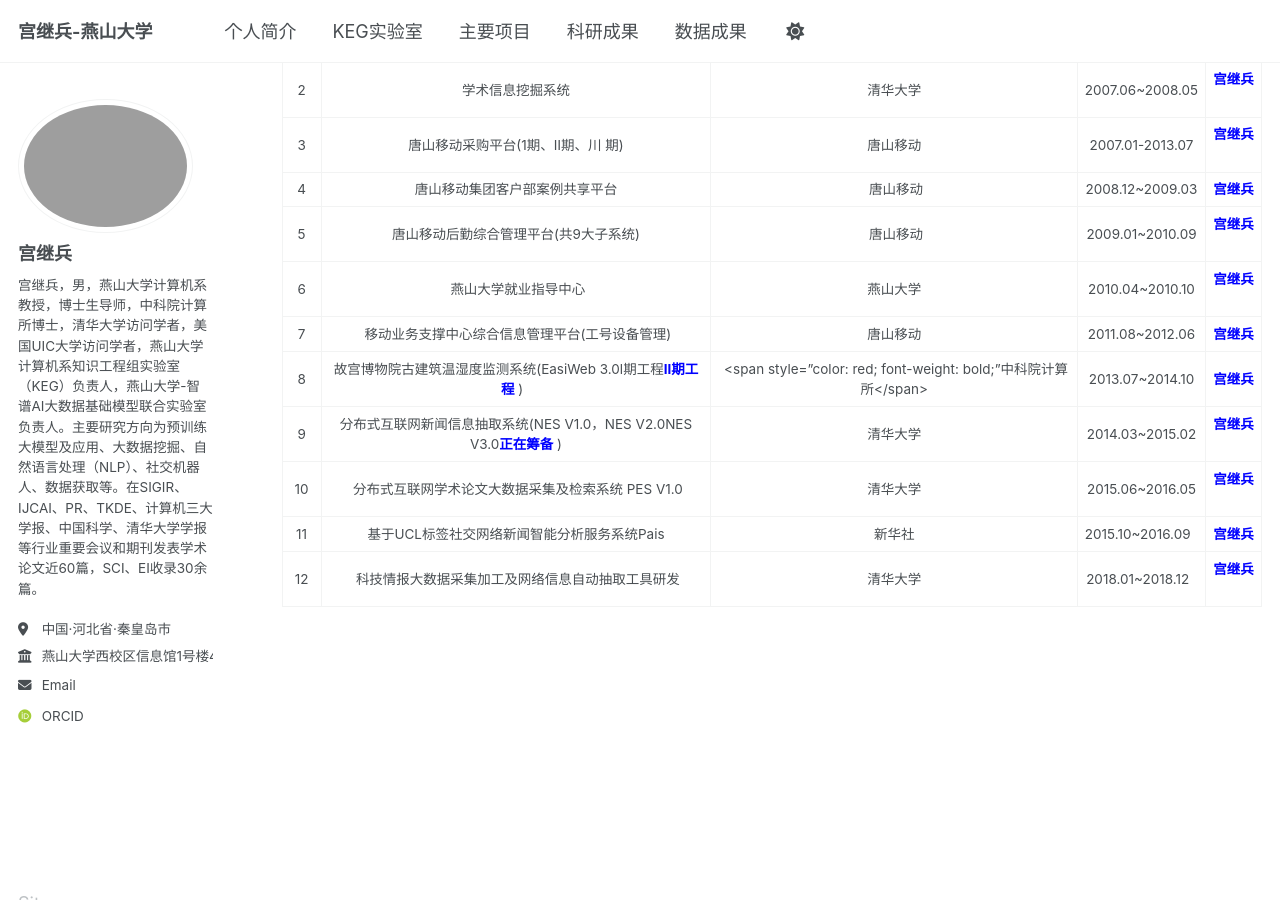
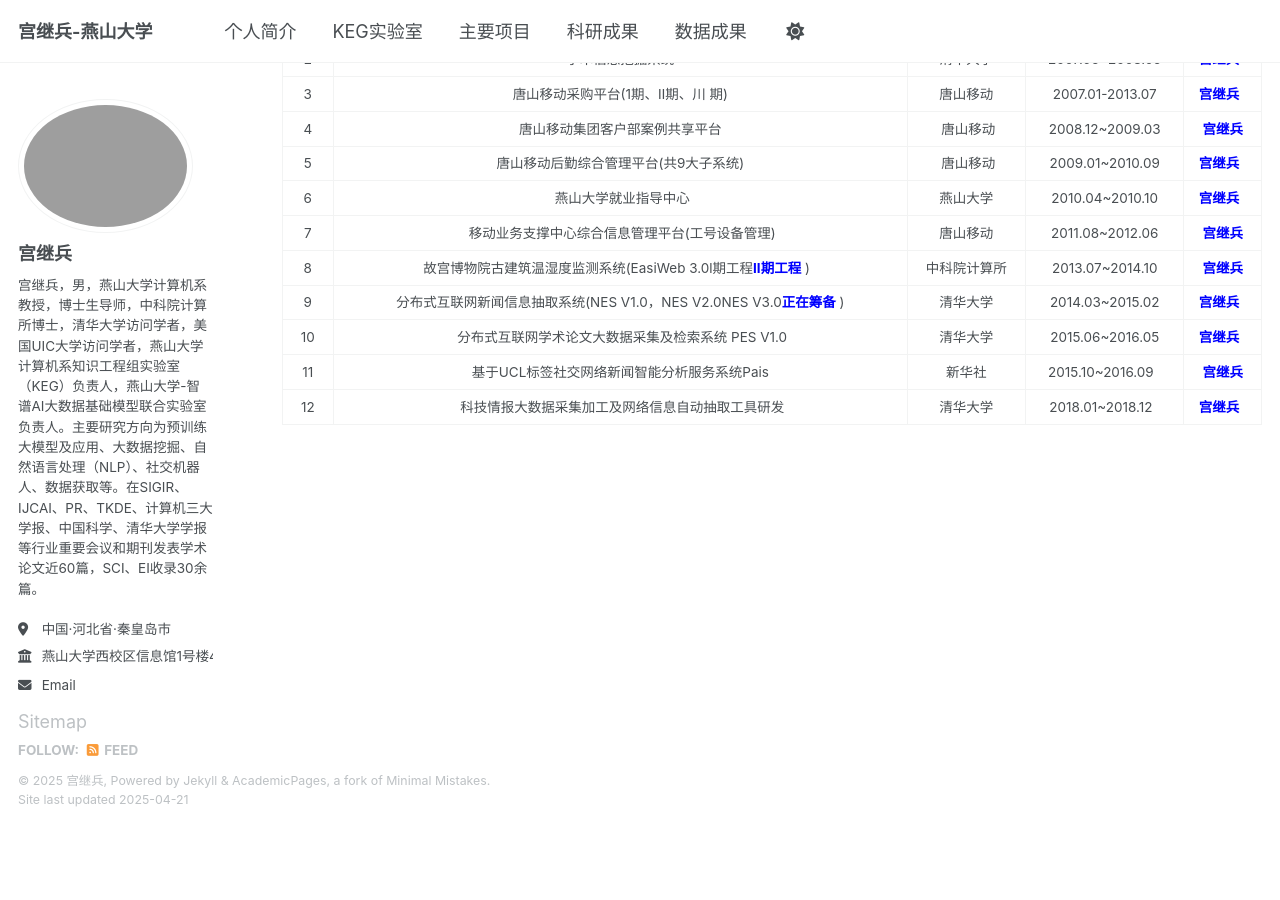
Before and after one commit to gongjibing-ysu/gongjibing-ysu.github.io, a Jekyll site: the page built from _pages/zyxm.md, in a window 1280 px wide and 900 px high, scrolled down 1152 px. Built offline with Jekyll 4.4.1, drawn with Linux system fonts in a browser that asks for light colours; some web fonts are replaced; after the commit the page ends 1979 px from its top, so only the background shows below that.

Commit message:
Update zyxm.md
Signed-off-by: gongjibing-ysu <gongjibing@ysu.edu.cn>

```diff
--- a/_pages/zyxm.md
+++ b/_pages/zyxm.md
@@ -40,7 +40,7 @@
 | 5| 唐山移动后勤综合管理平台(共9大子系统)|  唐山移动| 2009.01~2010.09| <span style="color: blue; font-weight: bold;">宫继兵</span>  |
 | 6|  燕山大学就业指导中心| 燕山大学 |2010.04~2010.10 | <span style="color: blue; font-weight: bold;">宫继兵</span>  |
 | 7|  移动业务支撑中心综合信息管理平台(工号设备管理)| 唐山移动|2011.08~2012.06 | <span style="color: blue; font-weight: bold;">宫继兵</span> |
-| 8|故宫博物院古建筑温湿度监测系统(EasiWeb 3.0l期工程<span style="color: blue; font-weight: bold;">II期工程</span> )  |  <span style="color: red; font-weight: bold;"中科院计算所</span>| 2013.07~2014.10 | <span style="color: blue; font-weight: bold;">宫继兵</span> |
+| 8|故宫博物院古建筑温湿度监测系统(EasiWeb 3.0l期工程<span style="color: blue; font-weight: bold;">II期工程</span> )  | 中科院计算所| 2013.07~2014.10 | <span style="color: blue; font-weight: bold;">宫继兵</span> |
 | 9| 分布式互联网新闻信息抽取系统(NES V1.0，NES V2.0NES V3.0<span style="color: blue; font-weight: bold;">正在筹备</span> )| 清华大学 | 2014.03~2015.02 |<span style="color: blue; font-weight: bold;">宫继兵</span>  |
 | 10|  分布式互联网学术论文大数据采集及检索系统 PES V1.0| 清华大学 |2015.06~2016.05 |<span style="color: blue; font-weight: bold;">宫继兵</span>  |
 | 11|基于UCL标签社交网络新闻智能分析服务系统Pais | 新华社 |2015.10~2016.09  | <span style="color: blue; font-weight: bold;">宫继兵</span> |
```
